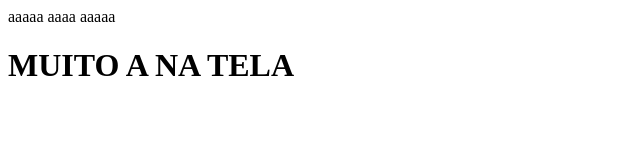
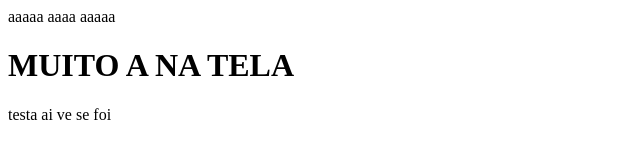
Before and after one commit to Huuuuuugo/node-teste, a website: page src/index.html in a window 1280 px wide. Shown: the full height of the page, 0-640 px from the left. Drawn offline with Linux system fonts and the light colour scheme.

Commit message:
Adicionado o A na tela

```diff
--- a/src/index.html
+++ b/src/index.html
@@ -8,5 +8,6 @@
 <body>
     <div> aaaaa aaaa aaaaa</div>
     <h1>MUITO A NA TELA</h1>
+    <p>testa ai ve se foi</p>
 </body>
 </html>
```
